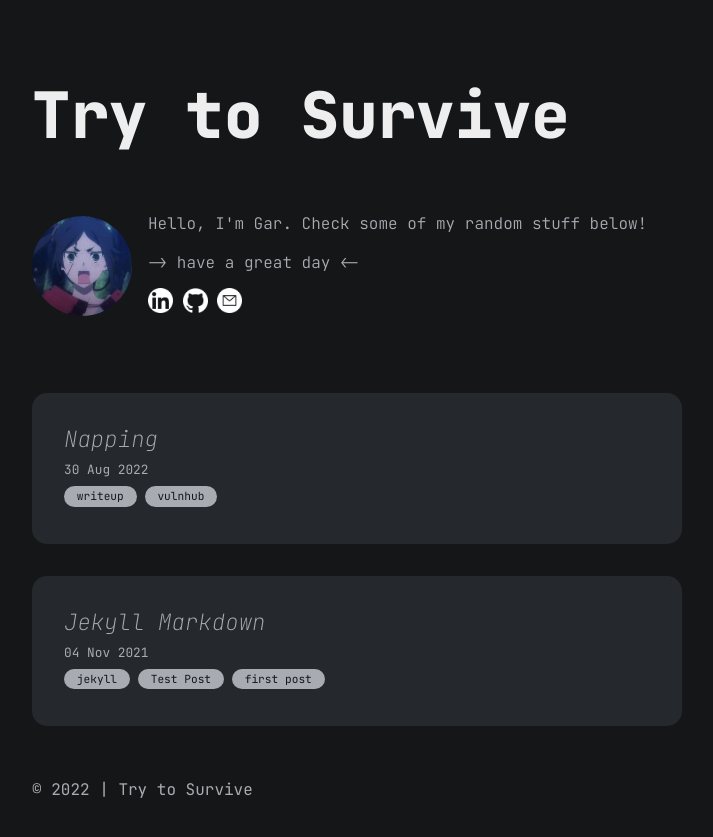
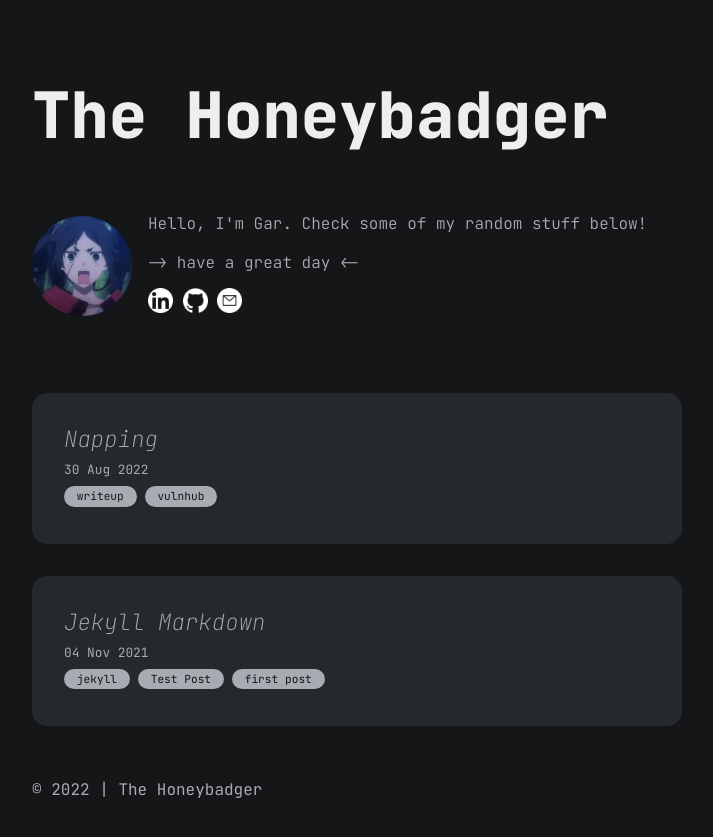
Before and after one commit to gar-7/blog, a Jekyll site: the page built from index.md, in a window 1280 px wide. Shown: the top 837 px of the page, without its empty margins (283-996 px from the left). Built offline with Jekyll 4.4.1, drawn with Linux system fonts in a browser that asks for light colours.

Commit message:
initial-commit

```diff
--- a/_config.yml
+++ b/_config.yml
@@ -1,7 +1,7 @@
-title: Try to Survive
+title: The Honeybadger
 markdown: kramdown
 url: ""
-baseurl: "/blog/"
+baseurl: "/blog"
 
 # for atom feed
 author:
```
